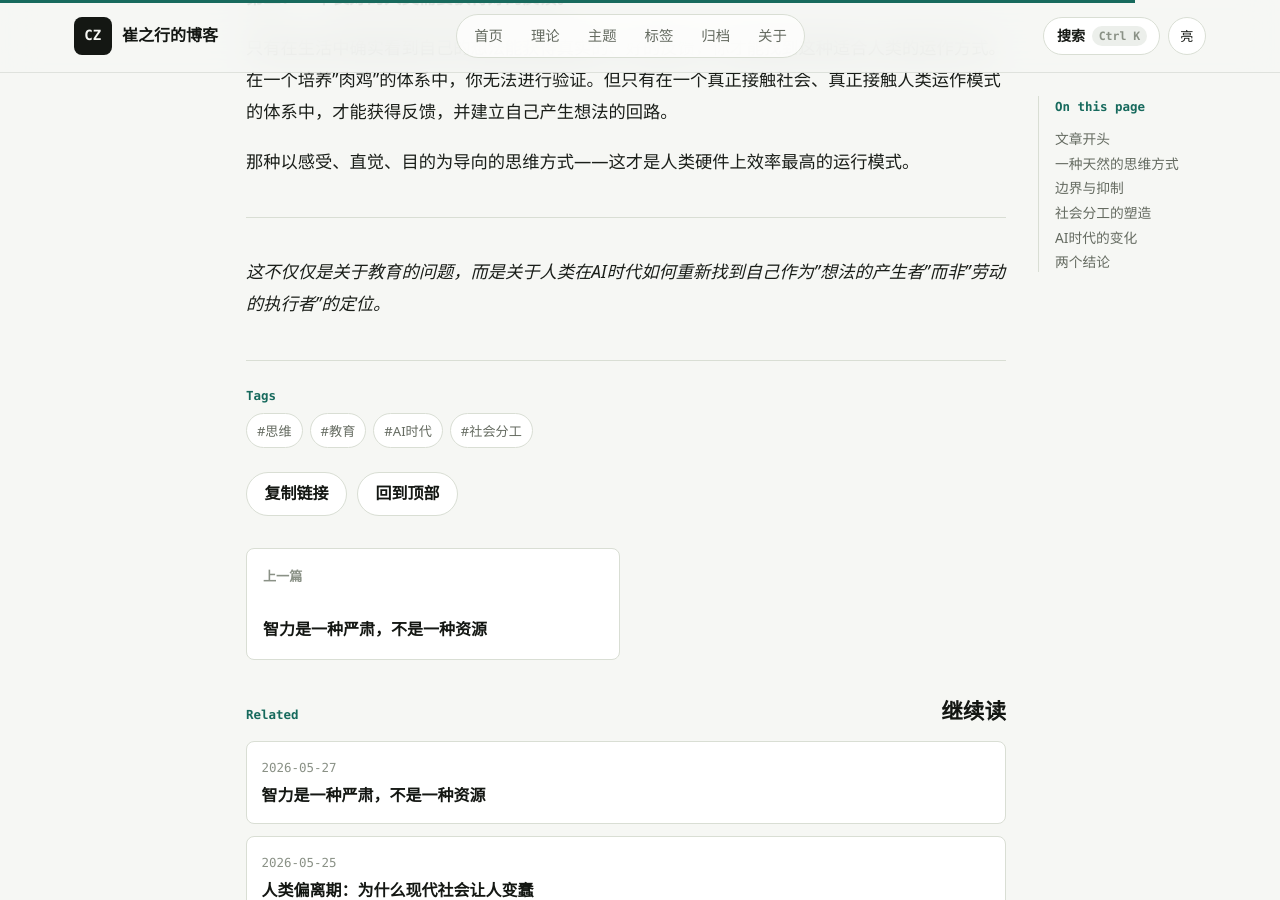
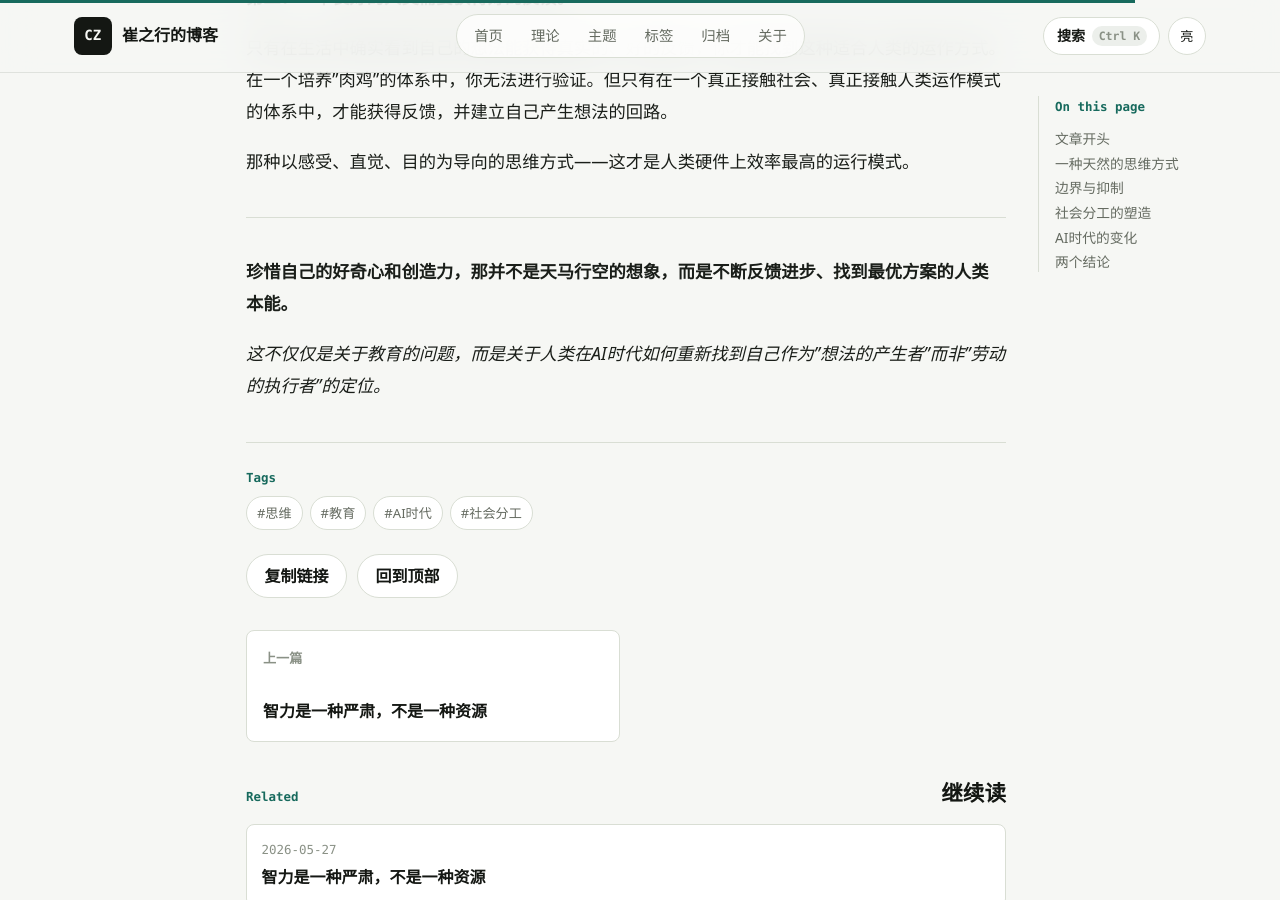
Before and after one commit to changer-changer/changer-changer.github.io, a Jekyll site: the page built from _posts/2026-06-02-suppressed-thinking.md, in a window 1280 px wide and 900 px high, scrolled down 2960 px. Built offline with Jekyll 4.4.1, drawn with Linux system fonts in a browser that asks for light colours.

Commit message:
post: 补充核心观点

```diff
--- a/_posts/2026-06-02-suppressed-thinking.md
+++ b/_posts/2026-06-02-suppressed-thinking.md
@@ -76,4 +76,6 @@ tags: [思维, 教育, AI时代, 社会分工]
 
 ---
 
+**珍惜自己的好奇心和创造力，那并不是天马行空的想象，而是不断反馈进步、找到最优方案的人类本能。**
+
 *这不仅仅是关于教育的问题，而是关于人类在AI时代如何重新找到自己作为"想法的产生者"而非"劳动的执行者"的定位。*
```
